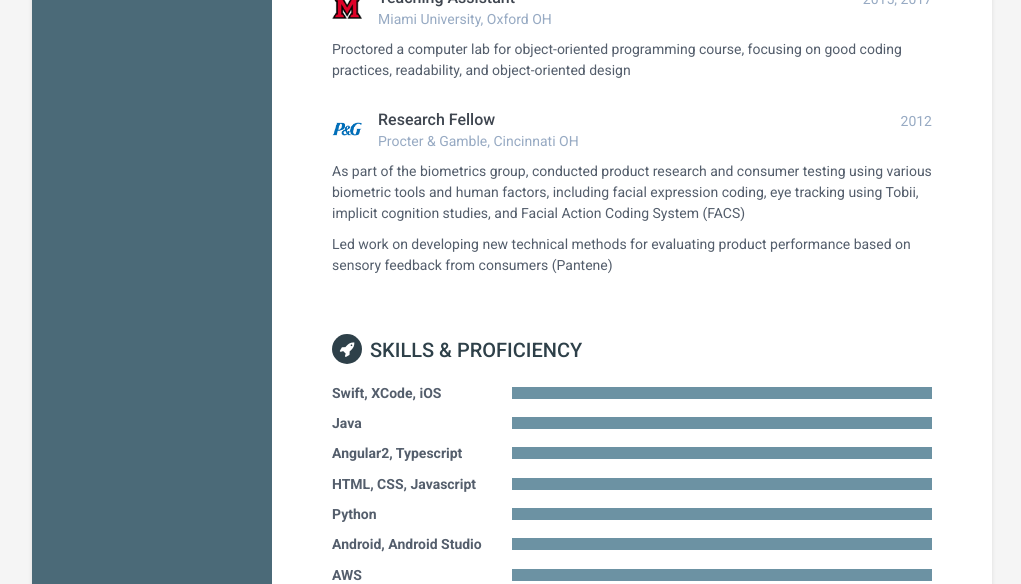
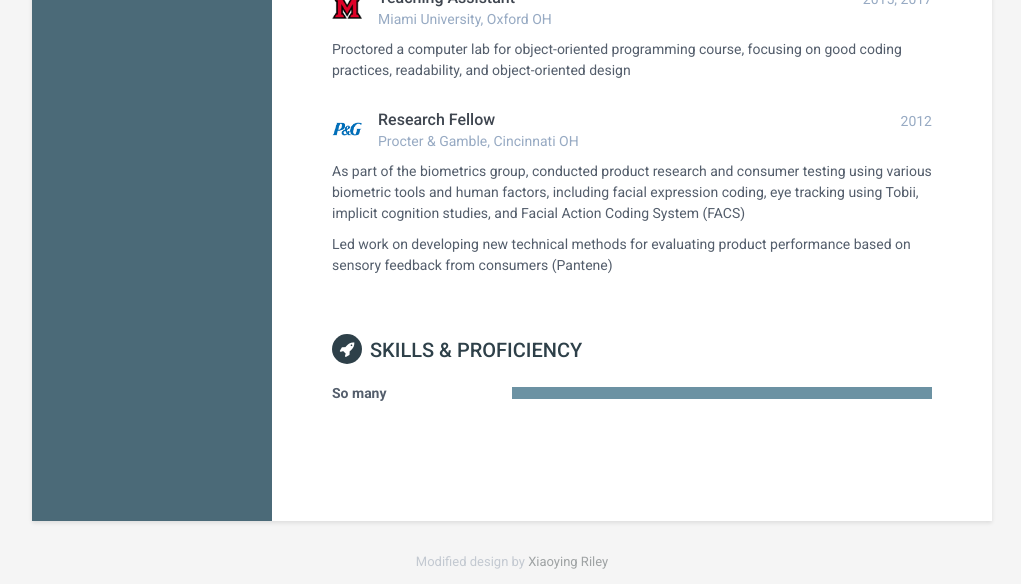
Before and after one commit to kochrt/kochrt.github.io, a Jekyll site: the page built from index.md, in a window 1280 px wide and 900 px high, scrolled down 1087 px, cut to the strip 0-584 px from the top of the window. Shown: the whole strip, without its empty margins (128-1149 px from the left). Built offline with Jekyll 4.4.1, drawn with Linux system fonts in a browser that asks for light colours.

Commit message:
Update index.md

```diff
--- a/index.md
+++ b/index.md
@@ -123,13 +123,7 @@ experiences: [
 
 # Skills
 skills: [
-    ["Swift, XCode, iOS", 98%],
-    [Java, 98%],
-    ["Angular2, Typescript", 92%],
-    ["HTML, CSS, Javascript", 92%],
-    [Python, 92%],
-    ["Android, Android Studio", 88%],
-    ["AWS", 88%]
+    ["So many", 100%]
 ]
 ---
 
```
